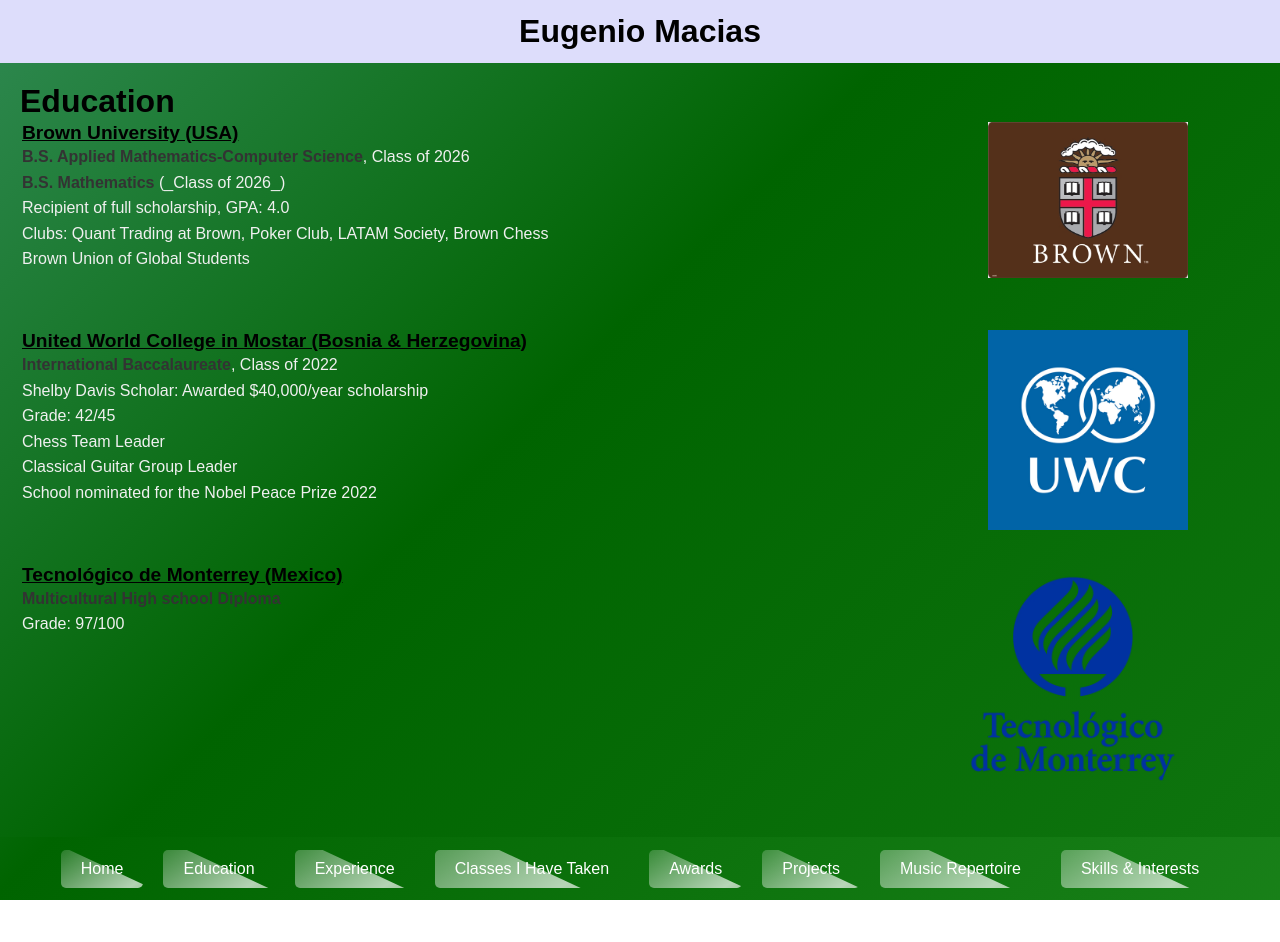
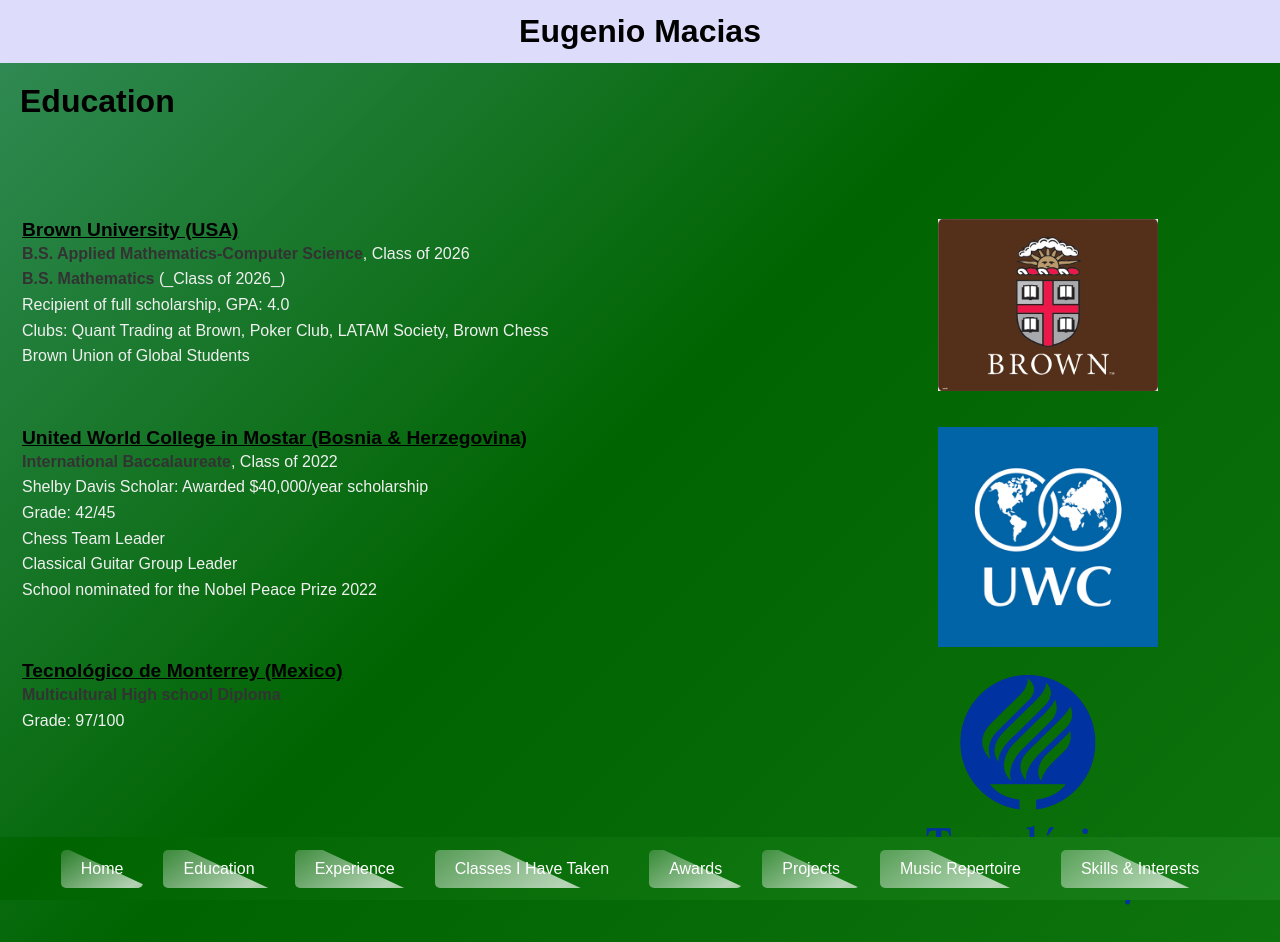
Before and after one commit to xXElGenio0203Xx/eugenio-macias.github.io, a Jekyll site: the page built from education.md, in a window 1280 px wide. Built offline with Jekyll 4.4.1, drawn with Linux system fonts in a browser that asks for light colours; some web fonts are replaced; before the commit the page ends 900 px from its top, so only the background shows below that.

Commit message:
Update education.md

```diff
--- a/education.md
+++ b/education.md
@@ -4,7 +4,7 @@ title: Education
 ---
 
 # Education
-
+<br><br><br>
 <table style="width:100%;">
   <tr>
     <td style="vertical-align:top;">
@@ -22,7 +22,7 @@ title: Education
 
     </td>
     <td style="vertical-align:top; text-align:right;">
-      <img src="{{ site.baseurl }}/assets/images/Brown_Logo.jpeg" alt="Brown University Logo" style="width:200px; height:auto; margin-right: 70px;">
+      <img src="{{ site.baseurl }}/assets/images/Brown_Logo.jpeg" alt="Brown University Logo" style="width:220px; height:auto; margin-right: 100px;">
     </td>
   </tr>
   <tr>
@@ -42,7 +42,7 @@ title: Education
 
     </td>
     <td style="vertical-align:top; text-align:right;">
-      <img src="{{ site.baseurl }}/assets/images/UWC_logo.png" alt="UWC Logo" style="width:200px; height:auto; margin-right: 70px;">
+      <img src="{{ site.baseurl }}/assets/images/UWC_logo.png" alt="UWC Logo" style="width:220px; height:auto; margin-right: 100px;">
     </td>
   </tr>
   <tr>
@@ -58,7 +58,7 @@ title: Education
 
     </td>
     <td style="vertical-align:top; text-align:right;">
-      <img src="{{ site.baseurl }}/assets/images/Tec_logo.webp" alt="Tec Logo" style="width:230px; height:auto; margin-right: 70px;">
+      <img src="{{ site.baseurl }}/assets/images/Tec_logo.webp" alt="Tec Logo" style="width:260px; height:auto; margin-right: 100px;">
     </td>
   </tr>
 </table>
```
